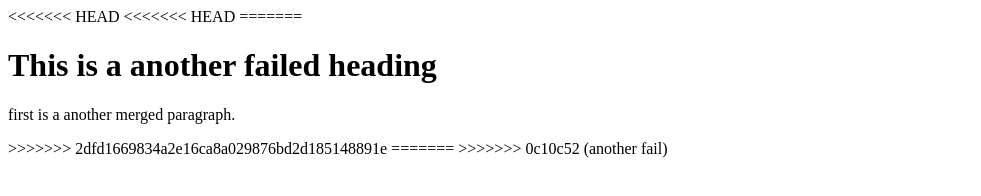
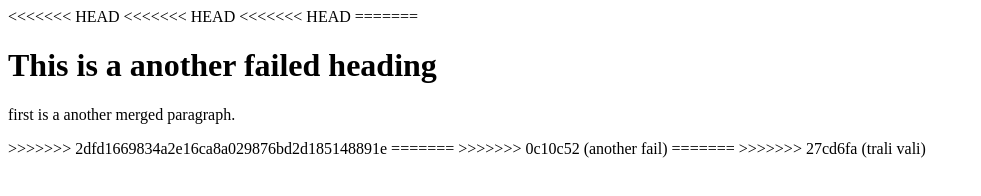
Before and after one commit to ArmandsFr/learngit, a plain HTML site: page index.html in a window 1280 px wide. Shown: the whole page, without its empty margins (0-981 px from the left). Drawn offline with Linux system fonts and the light colour scheme.

Commit message:
trali vali

```diff
--- a/index.html
+++ b/index.html
@@ -2,6 +2,7 @@
 <html>
 <title>HTML Tutorial</title>
 <body>
+<<<<<<< HEAD
 <<<<<<< HEAD
 <<<<<<< HEAD
 <audio>la la la trali vali </audio>
@@ -15,6 +16,9 @@
 =======
 <audio>la la la</audio>
 >>>>>>> 0c10c52 (another fail)
+=======
+<audio>la la la trali vali </audio>
+>>>>>>> 27cd6fa (trali vali)
 
 </body>
 </html>
```
